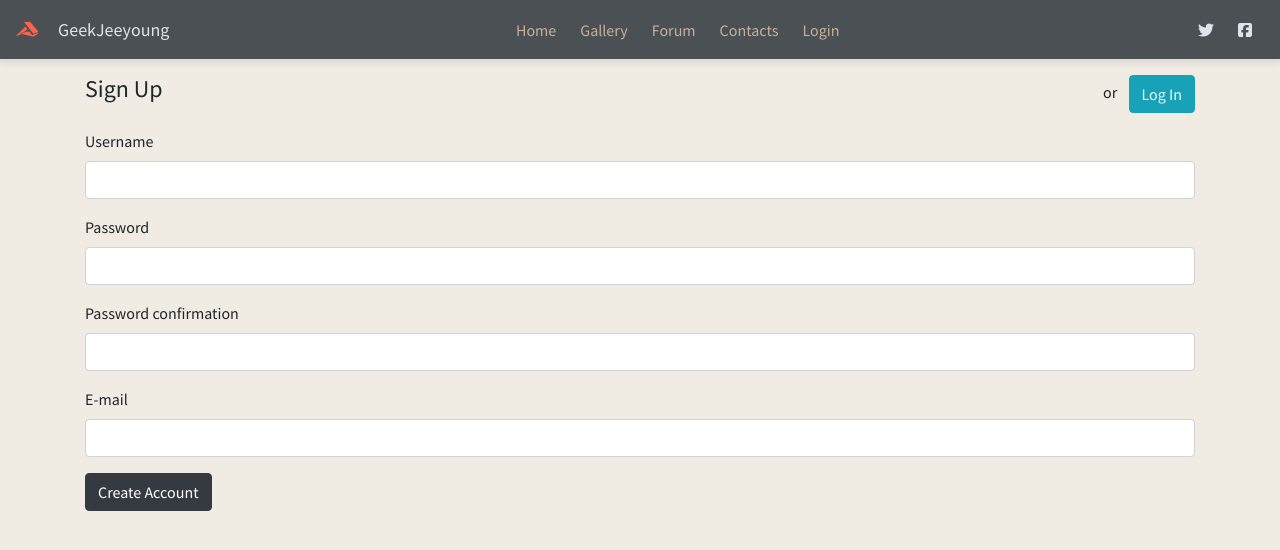
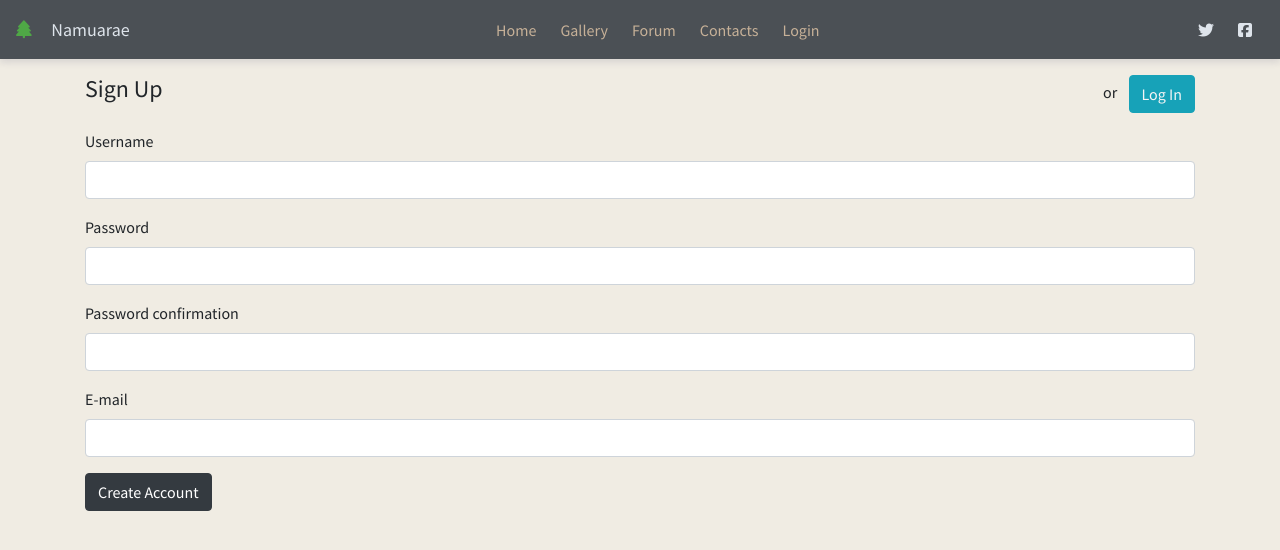
Before and after one commit to hancandice/django_b, a Django app: page /common/signup/ in a window 1280 px wide. Shown: the top 550 px of the page. Run offline with Django 3.2, Linux system fonts and the light colour scheme; some libraries are stand-ins or nearby versions.

Commit message:
Change logo

```diff
--- a/static/geeknavbar.css
+++ b/static/geeknavbar.css
@@ -2,7 +2,7 @@
   --navbar-text-color: #dee4eb;
   --navbar-background-color: #4b5055;
   --navbar-accent-color: tomato;
-  --navbar-green-color: #4ca044;
+  --navbar-green-color: #4FA846;
 }
 
 
@@ -33,7 +33,7 @@ nav > a:active {
 }
 
 .geeknavbar__logo i {
-  color: var(--navbar-accent-color);
+  color: var(--navbar-green-color);
   padding-right: 1rem;
 }
 
--- a/templates/geeknavbar.html
+++ b/templates/geeknavbar.html
@@ -1,7 +1,7 @@
 <nav class="geeknavbar">
   <div class="geeknavbar__logo">
-    <i class="fab fa-accusoft"></i>
-    <a href="{% url "pybo:index" %}">GeekJeeyoung</a>
+    <i class="fas fa-tree" style="color: #4FA846;"></i>
+    <a href="{% url "pybo:index" %}">Namuarae</a>
   </div>
 
   <div class="geeknavbar__menu">
```
Also changed, not shown: 1 other file.
